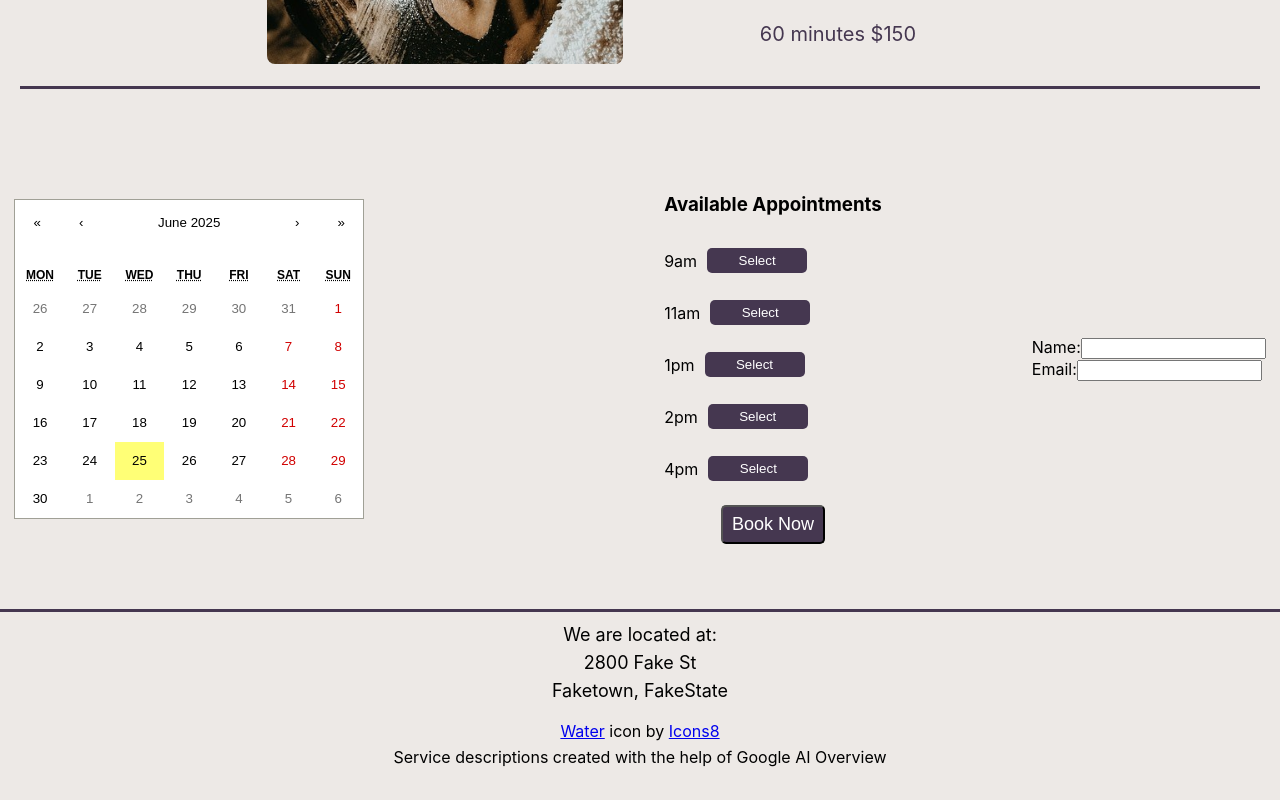
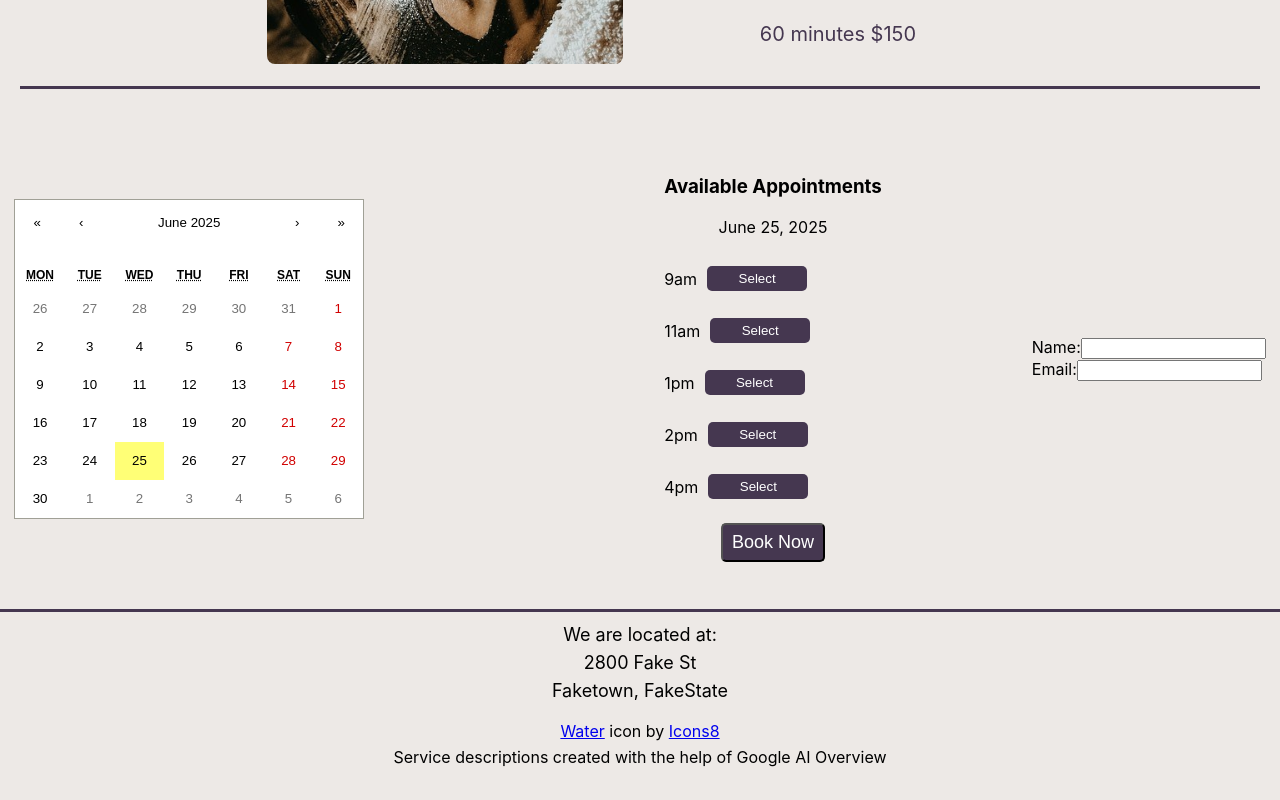
Before and after one commit to LaurenCummings/spa-project, a React (Vite) app: page / in a window 1280 px wide. Shown: the part 3684-4484 px from the top of the page. Built offline with nearby package versions, Linux system fonts and the light colour scheme; a web font is replaced by a local one.

Commit message:
printed out formatted date

```diff
--- a/src/components/BookNow.jsx
+++ b/src/components/BookNow.jsx
@@ -21,7 +21,6 @@ function BookNow() {
         }));
     }, [selectedDate]);
 
-    console.log(formattedDate);
     return (
         <div className="book-now">
             <div className="calendar">
@@ -29,6 +28,7 @@ function BookNow() {
             </div>
             <div className="appointment-info">
                 <h3>Available Appointments</h3>
+                <p>{formattedDate}</p>
                     {
                         oddAppointments.map((appointment, index) => {
                             return (
```
